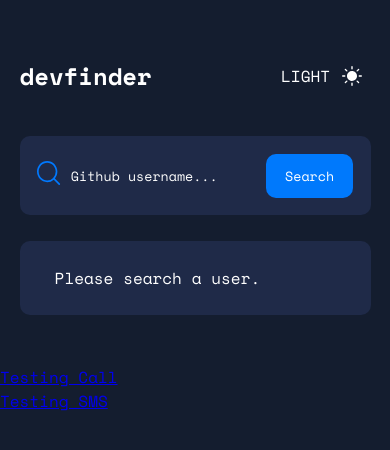
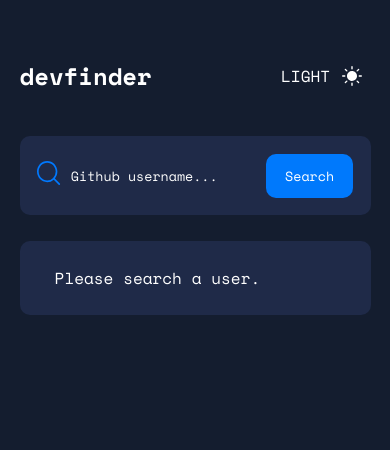
Before and after one commit to adityanegara/dev-finder, a React (Create React App) app: page / in a window 390 px wide. Shown: the top 450 px of the page. Built offline with nearby package versions, Linux system fonts and the light colour scheme.

Commit message:
removing testing sms and phone

```diff
--- a/src/components/organism/dev-finder/DevFinder.js
+++ b/src/components/organism/dev-finder/DevFinder.js
@@ -39,9 +39,6 @@ const DevFinder = () =>{
                 <InputField onHandleSearchUser={handleSearchUser}/>
                 <ResultField noUser={noUser} user={user}/>
             </div>
-            <a href="tel://+6281289503000">Testing Call</a>
-            <br></br>
-            <a href="sms://+6287884008978?body=I%20Would%20like%20to%20check%20the%20availability%20for%20Listing%20Headline%20QA,%20Testing%20QA%20123%20Edit,%20https://livethere.senisites.com/listing/building-testing-edit-17.">Testing SMS</a>
         </ThemeContext.Provider>
     )
 }
```
